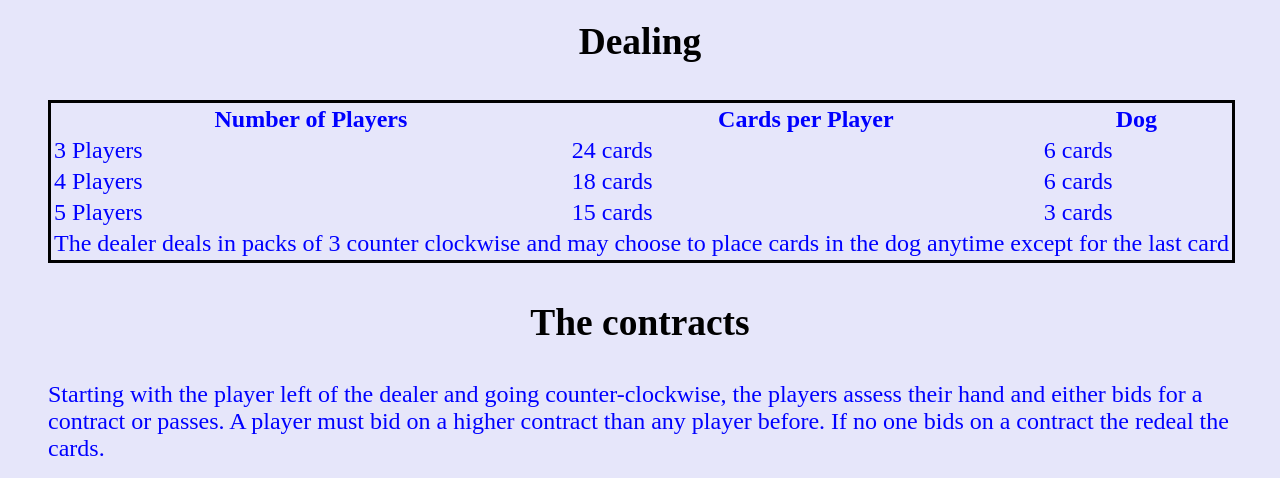
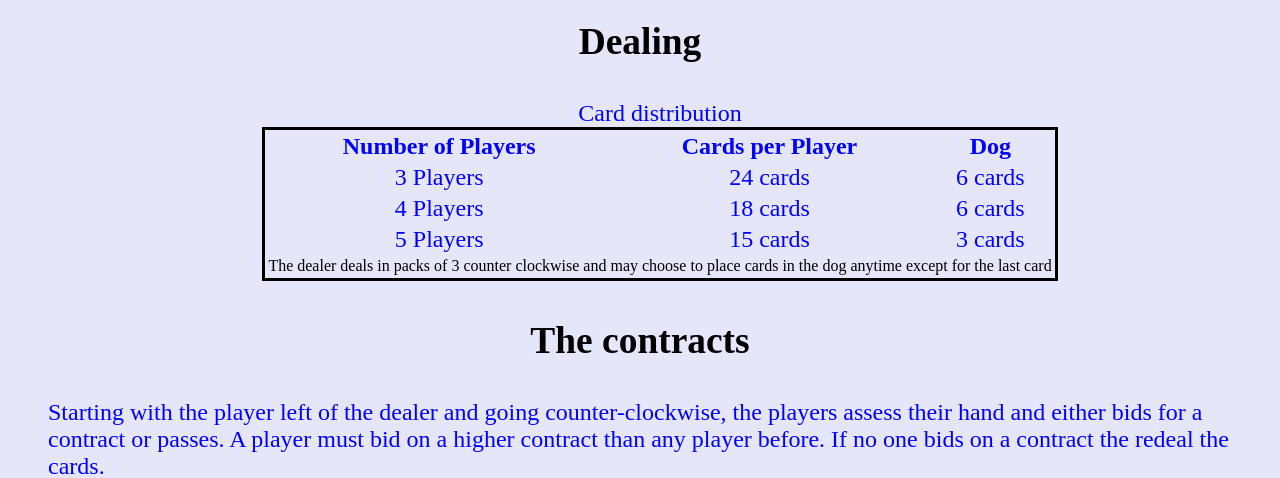
Before and after one commit to rrouyer/CS290-1, a plain HTML site: page subpages/rules.html in a window 1280 px wide. Shown: the part 799-1277 px from the top of the page. Drawn offline with Linux system fonts and the light colour scheme.

Commit message:
Add files via upload

```diff
--- a/subpages/rules.html
+++ b/subpages/rules.html
@@ -8,7 +8,7 @@
       dt {font-size:32px;}
       ol{font-size:28px;}
       p, a {font-size:24px;}
-      table{font-size:24px; border: 3px solid black}
+      table{text-align:center; margin-left:auto;margin-right:auto; font-size:24px; border: 3px solid black}
     </style>
   </head>
   <body>
@@ -36,6 +36,7 @@
         <dt><h3 id="Dealing">Dealing</h3></dt>
         <dd>
             <table>
+              <caption>Card distribution</caption>
                 <thead>
                   <th>Number of Players</th>
                   <th>Cards per Player</th>
@@ -57,7 +58,7 @@
                    <td>3 cards</td>
                 </tr>
                  <tfoot>
-                  <td colspan=3>The dealer deals in packs of 3 counter clockwise and may choose to place cards in the dog anytime except for the last card</td>
+                  <td colspan=3 style="font-size:16px; color:black">The dealer deals in packs of 3 counter clockwise and may choose to place cards in the dog anytime except for the last card</td>
                 </tfoot>
             </table>
         </dd>
```
